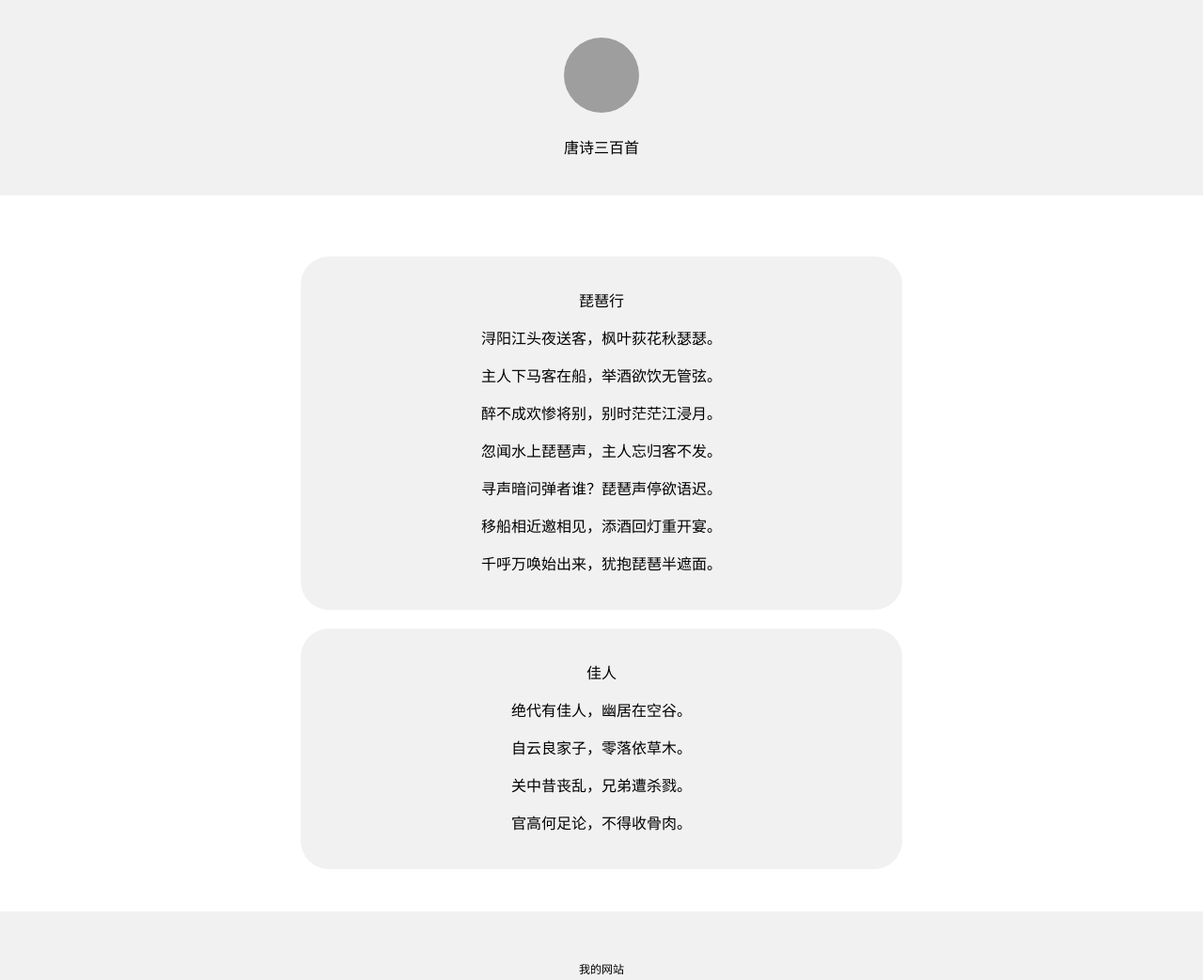
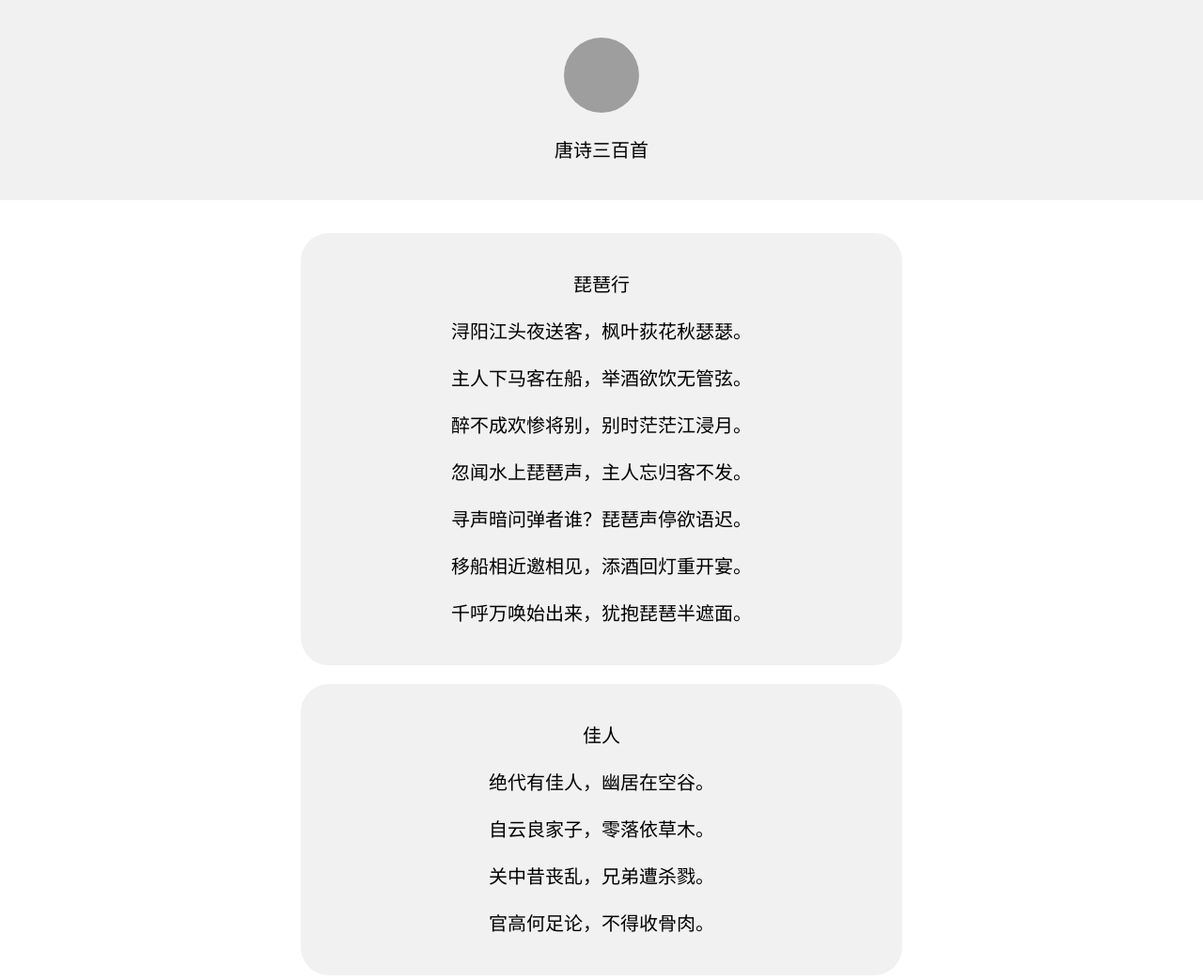
Before and after one commit to YangYue2022/my-website, a plain HTML site: page index.html in a window 1280 px wide. Shown: the top 1043 px of the page at 94% size. Drawn offline with Linux system fonts and the light colour scheme; grey boxes are pictures that could not be loaded.

Commit message:
change style

```diff
--- a/index.html
+++ b/index.html
@@ -7,6 +7,15 @@
     <style>
       body {
         margin: 0;
+      }
+      p{font-size: 20px;}
+      .gushi{
+        text-align: center;
+        background-color: #f1f1f1;
+        max-width: 600px;
+        margin:20px auto;
+        border-radius: 30px;
+        padding:20px
       }
     </style>
   </head>
@@ -21,18 +30,12 @@
     </div>
     <div style="
       max-width: 700px;
-      margin: 30px auto;
+      margin:auto;
       padding: 15px;
       line-height:1.5;
 
     ">
-      <div style="
-        text-align: center;
-        background-color: #f1f1f1;
-        max-width: 600px;
-        margin:20px auto;
-        border-radius: 30px;
-        padding:20px   ">
+      <div class="gushi">
         <p>琵琶行</p>
         <p >浔阳江头夜送客，枫叶荻花秋瑟瑟。</p>
         <p>主人下马客在船，举酒欲饮无管弦。</p>
@@ -43,13 +46,7 @@
         <p>千呼万唤始出来，犹抱琵琶半遮面。</p>
       </div>
 
-      <div style="
-        text-align: center;
-        background-color: #f1f1f1;
-        max-width: 600px;
-        margin:auto;
-        border-radius: 30px;
-        padding:20px   ">
+      <div class="gushi"">
         <p>佳人</p>
         <p>绝代有佳人，幽居在空谷。</p>
         <p>自云良家子，零落依草木。</p>
```
